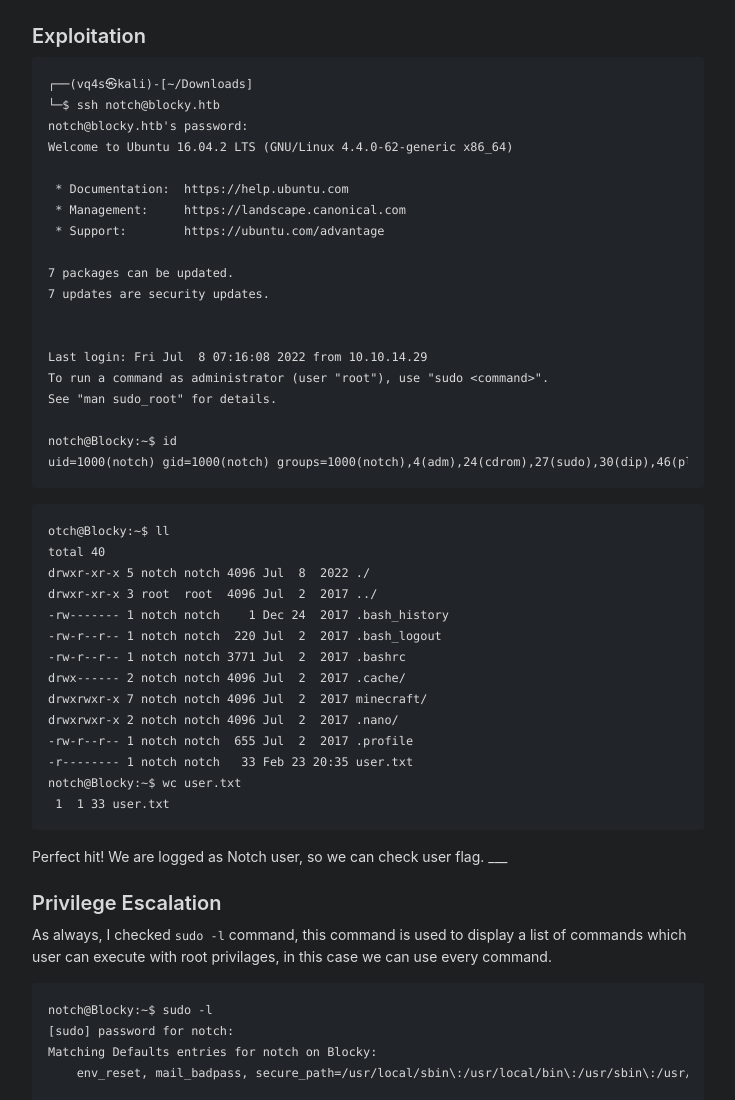
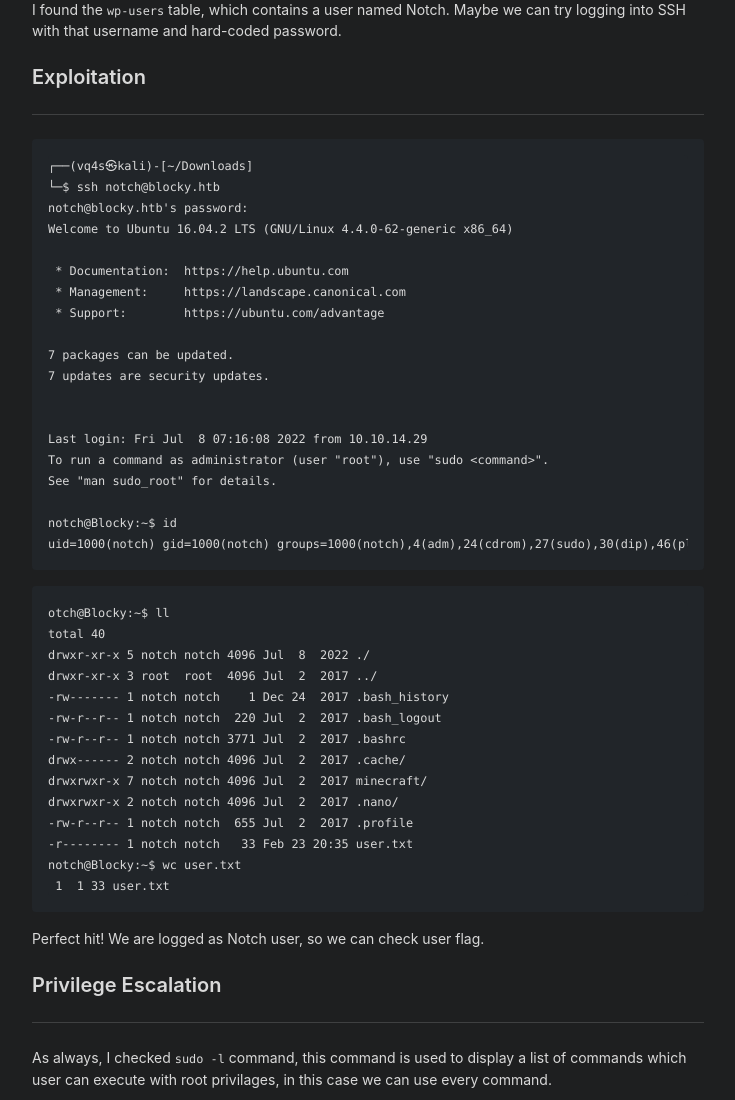
Before and after one commit to vq4s/vq4s.github.io, a Jekyll site: the page built from _posts/2025-02-24-Blocky.md, in a window 1280 px wide and 1400 px high, scrolled down 3852 px. Shown: the part 300-1400 px from the top of the window, without its empty margins (272-1007 px from the left). Built offline with Jekyll 4.4.1, drawn with Linux system fonts in a browser that asks for light colours; some of the changed text lies outside the part shown; grey boxes are pictures that could not be loaded.

````diff
--- a/_posts/2025-02-24-Blocky.md
+++ b/_posts/2025-02-24-Blocky.md
@@ -9,6 +9,7 @@ Blocky is one of the easiest machine on the HackTheBox, based on misconfiguratio
 
 
 ## Reconnaissance and Enumeration
+---
 Let's start with typical nmap scan to check open ports.
 ```
 ┌──(vq4s㉿kali)-[~/Downloads]
@@ -87,8 +88,9 @@ Bingo, login and password worked, and now we have full access to the entire data
 ![Zrzut ekranu 2025-02-24 o 04 01 05](https://github.com/user-attachments/assets/74f02629-bdd8-4fc5-ac57-2a914f071c52)
 
 I found the `wp-users` table, which contains a user named Notch. Maybe we can try logging into SSH with that username and hard-coded password.
-___
+
 ### Exploitation
+---
 ```
 ┌──(vq4s㉿kali)-[~/Downloads]
 └─$ ssh notch@blocky.htb
@@ -127,8 +129,9 @@ notch@Blocky:~$ wc user.txt
  1  1 33 user.txt
 ```
 Perfect hit! We are logged as Notch user, so we can check user flag.
-___
+
 ### Privilege Escalation
+---
 As always, I checked `sudo -l` command, this command is used to display a list of commands which user can execute with root privilages, in this case we can use every command.
 ```
 notch@Blocky:~$ sudo -l
````
